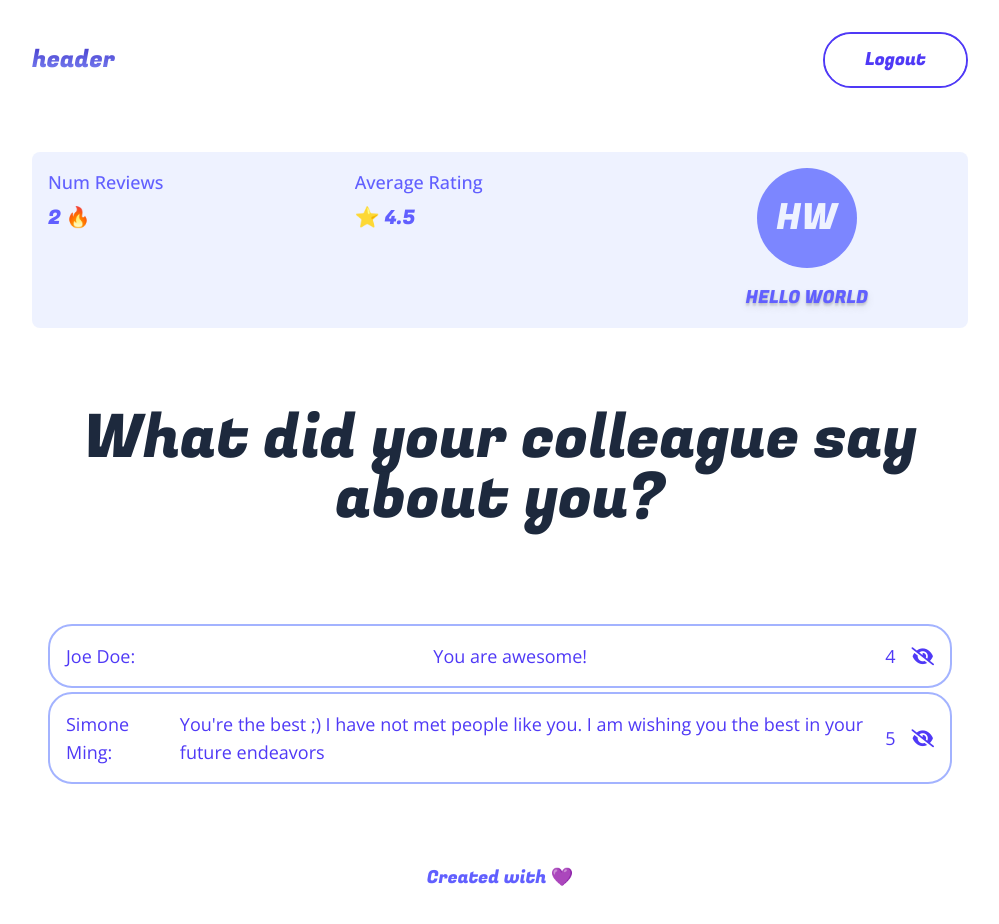
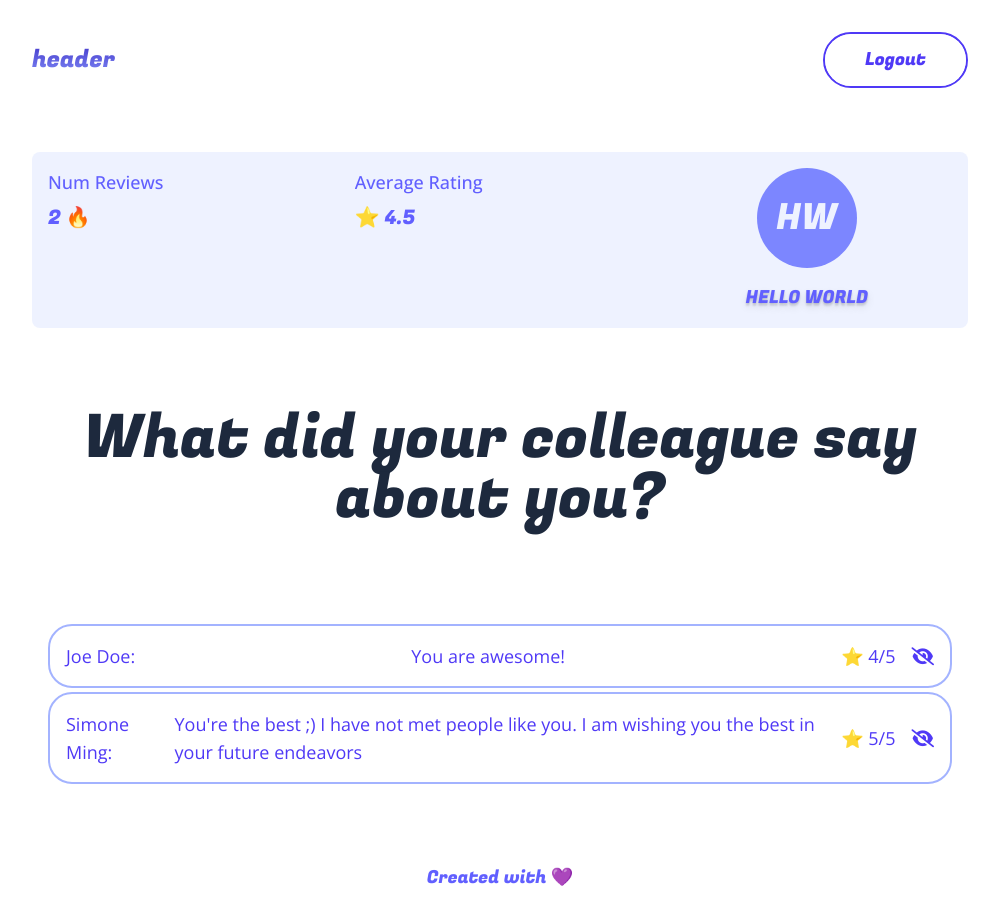
Before and after one commit to liangchow/full-stack-feedback, a Next.js app: page /dashboard in a window 1280 px wide. Shown: the whole page, without its empty margins (140-1139 px from the left). Built offline with nearby package versions, Linux system fonts and the light colour scheme.

Commit message:
panel stats

```diff
--- a/components/CardList.js
+++ b/components/CardList.js
@@ -13,7 +13,7 @@ export default function CardList(props) {
                   <div className='flex w-full justify-between items-center gap-1 text-indigo-600 '>
                     <p className='flex p-2 '>{todo.firstName} {todo.lastName}:</p>
                     <p className='flex p-2 '>{todo.comment}</p>
-                    <p className='flex p-2 '>{todo.rating}</p>
+                    <p className='flex p-2 text-nowrap'>⭐ {todo.rating}/5</p>
                   </div>
                 </Card>
             )
```
Also changed, not shown: components/Dashboard.js (+5 -5 lines).
